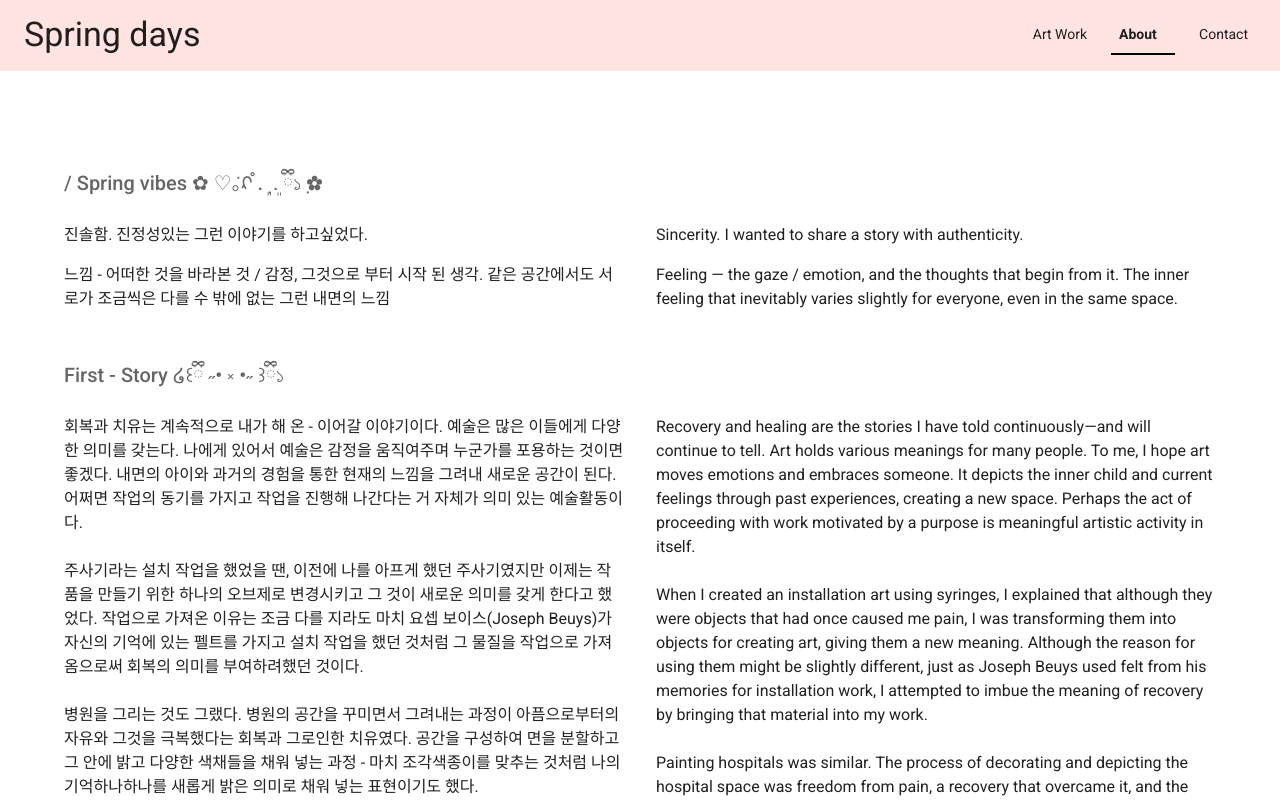
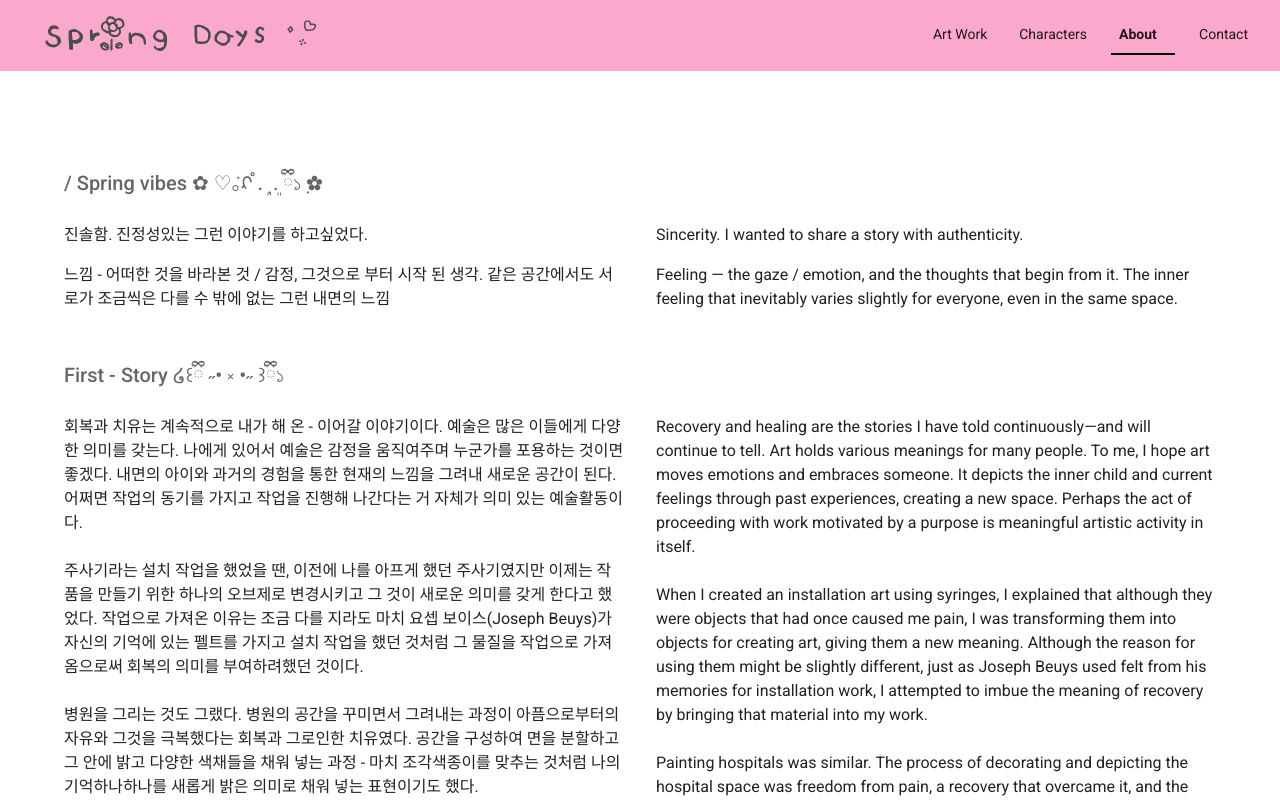
Before and after one commit to jaylee1021/springk_portfolio, a Next.js app: page /about in a window 1280 px wide. Shown: the top 800 px of the page. Built offline with nearby package versions, Linux system fonts and the light colour scheme.

Commit message:
update spring days title to logo

```diff
--- a/src/components/Layout/Navbar.tsx
+++ b/src/components/Layout/Navbar.tsx
@@ -10,13 +10,14 @@ import Toolbar from '@mui/material/Toolbar';
 import Button from '@mui/material/Button';
 import Container from '@mui/material/Container';
 import Link from 'next/link';
+import Image from 'next/image';
 import { usePathname } from 'next/navigation';
 import Typography from '@mui/material/Typography';
 import { useSplash } from '@/context/SplashContext';
 
 const pages = [
   { name: 'Art Work', path: '/' },
-  // { name: 'Characters', path: '/characters' },
+  { name: 'Characters', path: '/characters' },
   { name: 'About', path: '/about' },
   { name: 'Contact', path: '/contact' },
 ];
@@ -39,10 +40,10 @@ export default function Navbar() {
   };
 
   return (
-    <AppBar position="static" sx={{ backgroundColor: '#ffe4e1' }} elevation={0}>
+    <AppBar position="static" sx={{ backgroundColor: '#faa9ccff' }} elevation={0}>
       <Container maxWidth="xl">
         <Toolbar disableGutters>
-          <Box component={Link}
+          {/* <Box component={Link}
             href="/"
             onClick={handleLogoClick}
             sx={{
@@ -54,9 +55,20 @@ export default function Navbar() {
               color: 'text.primary',
             }}
           >
-            <Typography variant="h4" noWrap component="div" sx={{ fontWeight: 400 }}>
+            <Typography variant="h4" noWrap color='#fbe2f0ff' component="div" sx={{ fontWeight: 400 }}>
               Spring days
             </Typography>
+          </Box> */}
+          <Box component={Link}
+            href="/"
+            sx={{
+              mr: 2,
+              display: { xs: 'flex', md: 'flex' },
+              flexGrow: { xs: 1, md: 0 },
+              alignItems: 'center',
+            }}
+          >
+            <Image src="/spring_days_title.png" alt="Spring days" width={301} height={50} />
           </Box>
 
           {/* Desktop Menu */}
```
